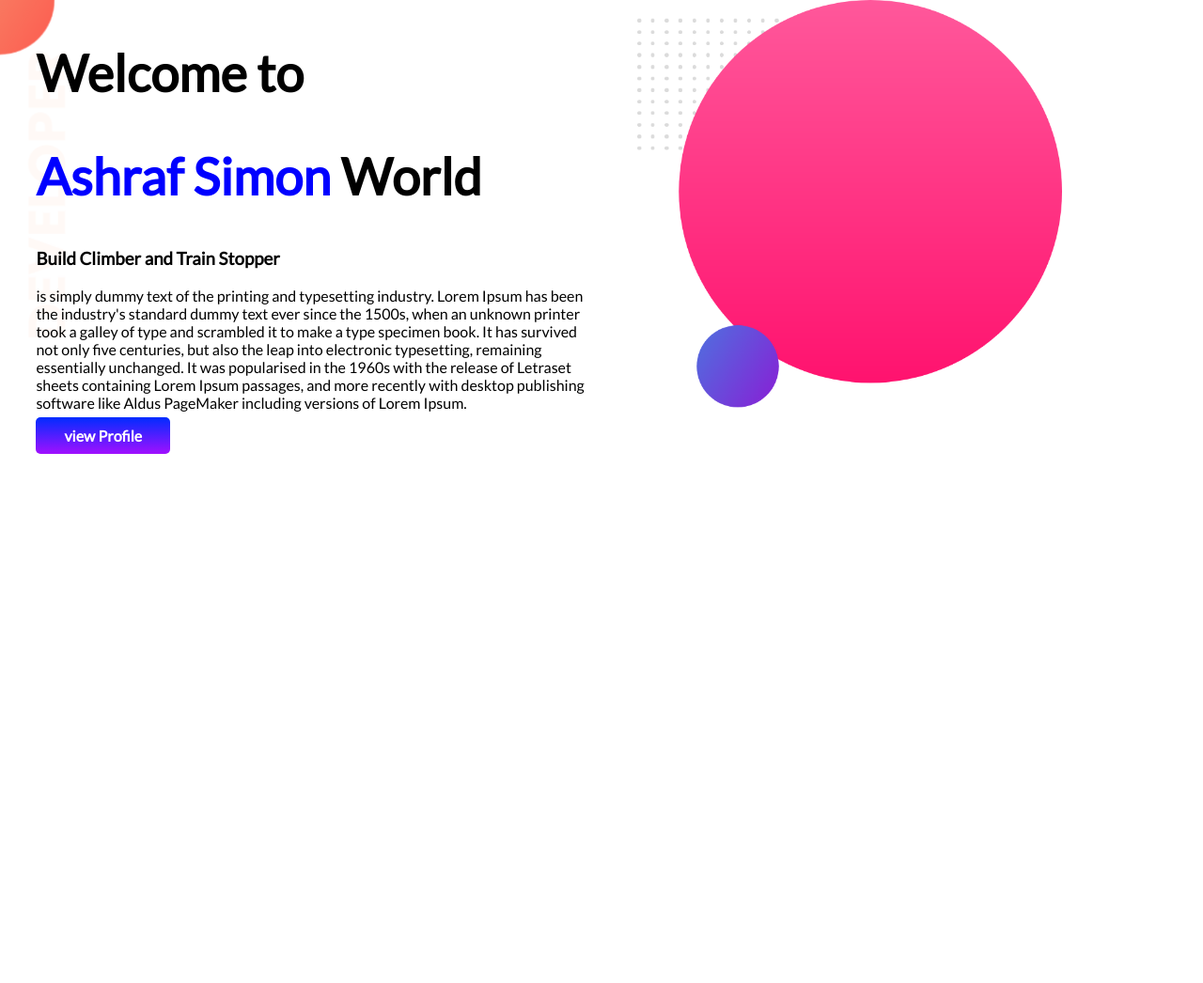
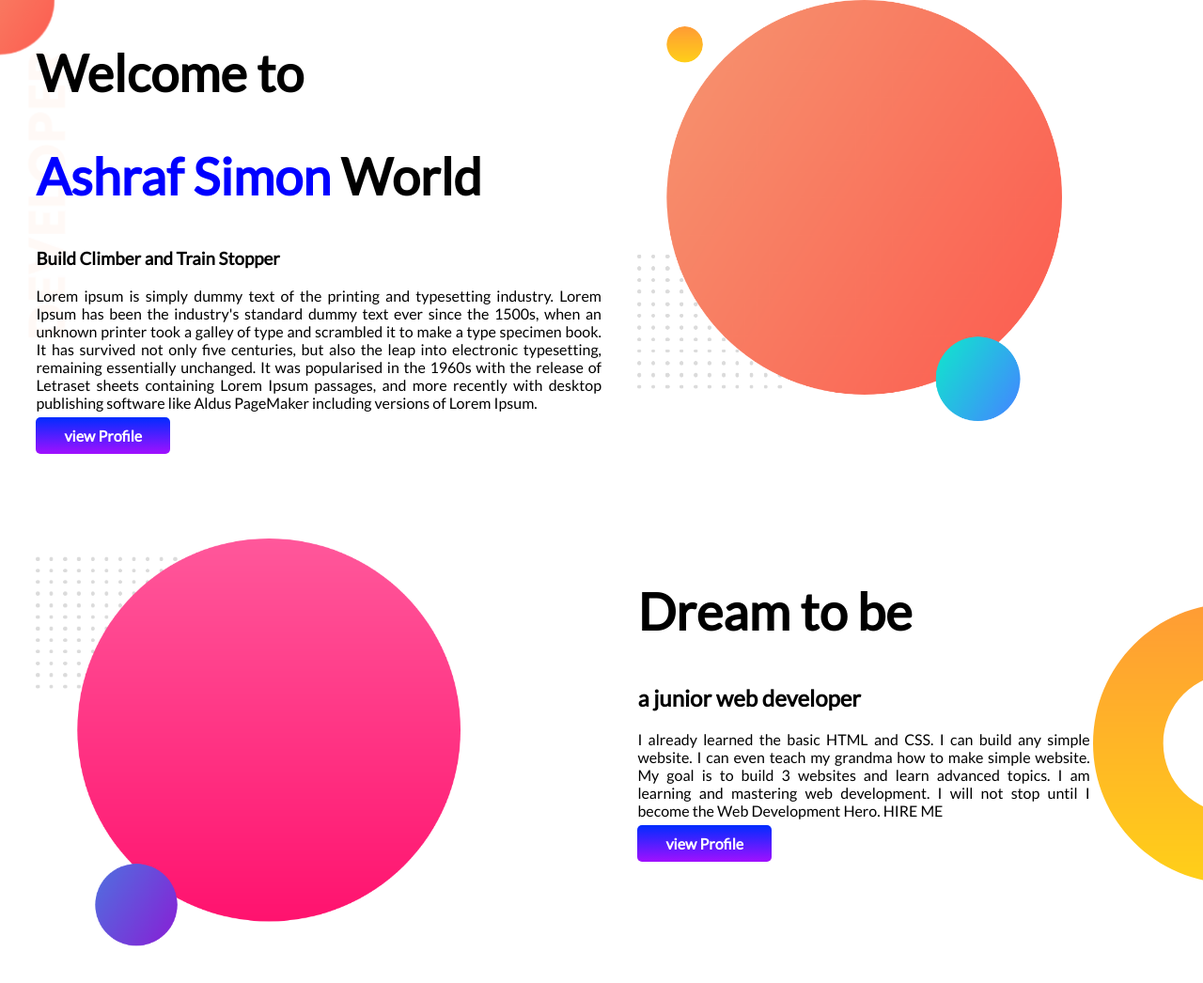
Before and after one commit to Md-Ashraf-simon/My-Portfolio, a plain HTML site: page index.html in a window 1280 px wide. Shown: the whole page at 94% size. Before the commit the page ends 800 px from the top, so only its background shows below. Drawn offline with Linux system fonts and the light colour scheme.

Commit message:
another time pushing

```diff
--- a/index.html
+++ b/index.html
@@ -19,7 +19,8 @@
             <h1>Welcome to</h1>
             <h1><span class="heading-color">Ashraf Simon</span> World</h1>
             <h3>Build Climber and Train Stopper</h3>
-            <p>is simply dummy text of the printing and typesetting industry. Lorem Ipsum has been the industry's
+            <p>Lorem ipsum is simply dummy text of the printing and typesetting industry. Lorem Ipsum has been the
+                industry's
                 standard
                 dummy
                 text ever since the 1500s, when an unknown printer took a galley of type and scrambled it to make a type
@@ -31,10 +32,26 @@
                 versions
                 of
                 Lorem Ipsum.</p>
-            <a class="ancor-btn" target="blank" href="https://www.facebook.com/mdashraf.shikthar">view Profile</a>
+            <a class="ancor-btn" target="_blank" href="https://www.facebook.com/mdashraf.shikthar">view Profile</a>
         </div>
         <div class="child-1">
-            <img src="img/my-bg2.png" alt="">
+            <img src="img/my-bg.png" alt="">
+        </div>
+    </section>
+    <section class="area-2">
+        <div class="child-1">
+            <img src="img/my-bg2.png " alt="">
+        </div>
+        <div class="child-1">
+            <h1>Dream to be</h1>
+            <h2>a junior web developer</h2>
+            <p id="a-2-p">I already learned the basic HTML and CSS. I can build any simple website. I can even teach my
+                grandma how
+                to make simple website. My goal is to build 3 websites and learn advanced topics. I am learning and
+                mastering web development. I will not stop until I become the Web Development Hero.
+
+                HIRE ME</p>
+            <a class="ancor-btn" target="_blank" href="https://www.facebook.com/mdashraf.shikthar">view Profile</a>
         </div>
     </section>
 </body>
--- a/style.css
+++ b/style.css
@@ -10,6 +10,7 @@ h1 {
 }
 section {
     display: flex;
+    margin-bottom: 100px;
 }
 .child-1 {
     width: 50%;
@@ -17,6 +18,9 @@ section {
 }
 .child-1 img {
     width: 75%;
+}
+.child-1 p {
+    text-align: justify;
 }
 .ancor-btn {
     text-decoration: none;
@@ -31,3 +35,12 @@ section {
     background-repeat: no-repeat;
 
 }
+.area-2 {
+    background-image: url('img/dream-bg.png');
+    background-repeat: no-repeat;
+    background-position: right;
+}
+#a-2-p {
+    padding-right: 20%;
+    text-align: justify;
+}
```
